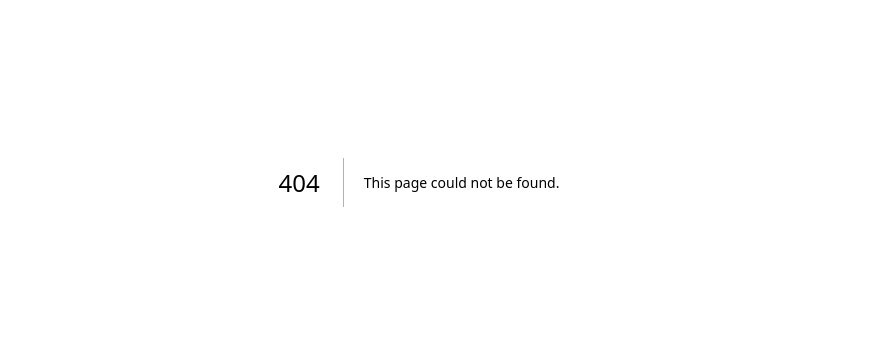
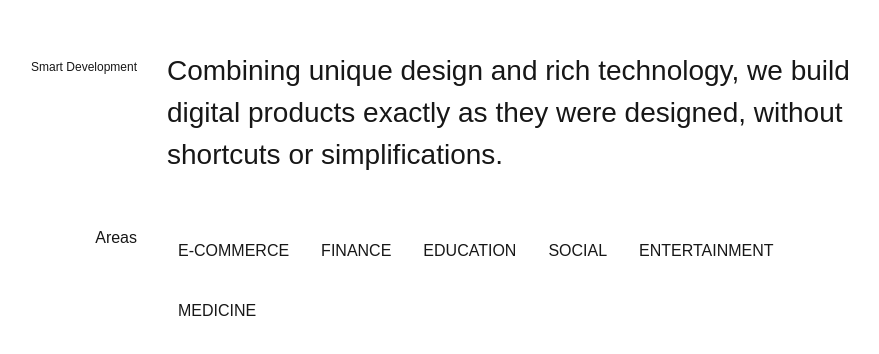
Before and after one commit to jiaxing98/nextjs-animation, a Next.js app: page /svg-bezier-curve in a window 1280 px wide. Before the commit this address had no page. Shown: the part 218-572 px from the top of the page, without its empty margins (221-1100 px from the left). Built offline with nearby package versions, Linux system fonts and the light colour scheme.

Commit message:
SVG Bezier Curve

```diff
--- /dev/null
+++ b/app/svg-bezier-curve/page.tsx
@@ -0,0 +1,123 @@
+'use client'
+
+import React, { useEffect, useRef } from 'react'
+import styles from './style.module.css'
+
+export default function Page() {
+  const path = useRef<SVGPathElement>(null)
+  let progress = 0
+  let reqId: number | null = null
+  let time = Math.PI / 2
+  let x = 0.5
+
+  const lerp = (x: number, y: number, a: number) => x * (1 - a) + y * a
+
+  const setPath = (value: number) => {
+    const width = window.innerWidth * 0.7
+    path.current?.setAttributeNS(
+      null,
+      'd',
+      `M 0 250 Q ${width * x} ${250 + value} ${width} 250`
+    )
+  }
+
+  const animateIn = () => {
+    //if the animationOut is running, cancel it and reset time
+    if (reqId) {
+      cancelAnimationFrame(reqId)
+      time = Math.PI / 2
+    }
+
+    setPath(progress)
+    reqId = requestAnimationFrame(animateIn)
+  }
+
+  const animateOut = () => {
+    // Calculate newProgress using sine of time
+    let newProgress = progress * Math.sin(time)
+
+    // Update progress using linear interpolation towards zero
+    progress = lerp(progress, 0, 0.025)
+
+    // Increment time by 0.2
+    time += 0.2
+
+    // Set the path using newProgress
+    setPath(newProgress)
+
+    // If progress is greater than a threshold, request another animation frame,
+    // otherwise reset the animation
+    Math.abs(progress) > 0.5
+      ? (reqId = requestAnimationFrame(animateOut))
+      : resetAnimation()
+  }
+
+  const resetAnimation = () => {
+    time = Math.PI / 2
+    progress = 0
+  }
+
+  const manageMouseEnter = () => {
+    // If there is an animation frame request, cancel it and reset the animation
+    if (reqId) {
+      cancelAnimationFrame(reqId)
+      resetAnimation()
+    }
+  }
+
+  const manageMouseMove = (e: React.MouseEvent) => {
+    const { movementY } = e
+    const box = (e.target as HTMLElement).getBoundingClientRect()
+    x = (e.clientX - box.left) / box.width
+    progress += movementY
+  }
+
+  const manageMouseLeave = () => {
+    animateOut()
+  }
+
+  useEffect(() => {
+    const updatePath = () => setPath(progress)
+    setPath(progress)
+
+    window.addEventListener('resize', updatePath)
+    return () => window.removeEventListener('resize', updatePath)
+  }, [])
+
+  return (
+    <div className={styles.container}>
+      <div className={styles.body}>
+        <div className={styles.line}>
+          <div
+            className={styles.box}
+            onMouseEnter={() => manageMouseEnter}
+            onMouseMove={(e) => manageMouseMove(e)}
+            onMouseLeave={() => manageMouseLeave()}
+          />
+          <svg>
+            <path ref={path}></path>
+          </svg>
+        </div>
+        <div className={styles.description}>
+          <p>Smart Development</p>
+          <p>
+            Combining unique design and rich technology, we build digital
+            products exactly as they were designed, without shortcuts or
+            simplifications.
+          </p>
+        </div>
+        <div className={styles.tagsContainer}>
+          <p>Areas</p>
+          <div className={styles.tags}>
+            <p>E-commerce</p>
+            <p>Finance</p>
+            <p>Education</p>
+            <p>Social</p>
+            <p>Entertainment</p>
+            <p>Medicine</p>
+          </div>
+        </div>
+      </div>
+    </div>
+  )
+}
--- /dev/null
+++ b/app/svg-bezier-curve/style.module.css
@@ -0,0 +1,60 @@
+.container {
+  @apply flex h-screen w-screen justify-center items-center p-24;
+}
+
+.body {
+  @apply flex flex-col items-end w-[70vw];
+}
+
+.line {
+  @apply relative w-full h-[1px] mb-5;
+}
+
+.line svg {
+  @apply absolute h-[500px] w-full top-[-250px];
+}
+
+.line svg path {
+  @apply stroke-white stroke-[1px] fill-none;
+}
+
+.line .box {
+  @apply relative h-10 w-full -top-5 z-[1];
+}
+
+.line .box:hover {
+  @apply h-[500px] top-[-250px];
+}
+
+.description,
+.tagsContainer {
+  @apply flex justify-end;
+}
+
+.description p {
+  @apply text-[12px] m-0;
+}
+
+.description p:nth-of-type(1) {
+  @apply mt-2;
+}
+
+.description p:nth-of-type(2) {
+  @apply text-[28px] w-[700px] ml-[30px];
+}
+
+.tagsContainer {
+  @apply flex mt-[50px];
+}
+
+.tagsContainer p {
+  @apply m-0;
+}
+
+.tags {
+  @apply flex flex-wrap w-[700px] ml-[30px] gap-[10px];
+}
+
+.tags p {
+  @apply border-[1px] border-solid border-white rounded-[20px] px-[10px] py-[12px] text-[16px] uppercase;
+}
```
